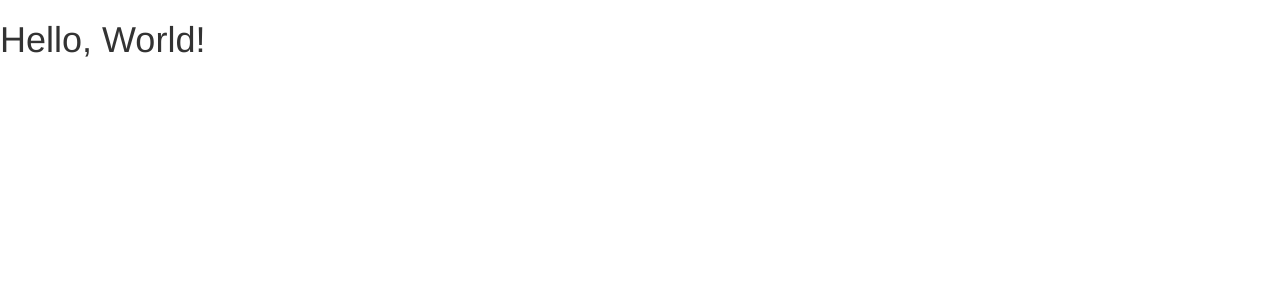
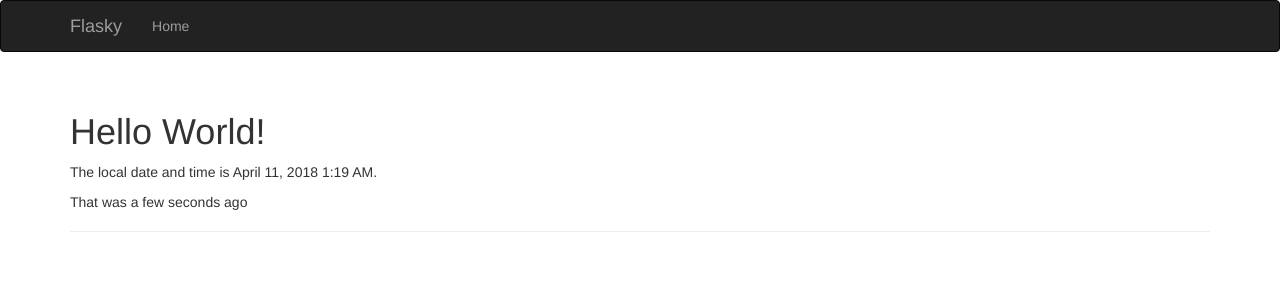
Before and after one commit to MiracleWong/flasky, a Flask app: page / in a window 1280 px wide. Shown: the top 300 px of the page. Run offline with Flask 2, Linux system fonts and the light colour scheme; some libraries are stand-ins or nearby versions.

Commit message:
add the Flask-Moment to show datetime

```diff
--- a/hello.py
+++ b/hello.py
@@ -5,22 +5,27 @@
 from flask import request
 from flask import make_response
 from flask import render_template
-from flask.ext.script import Manager
+from flask.ext.script import Manager, Server
 from flask_bootstrap import Bootstrap
+from flask_moment import Moment
+from datetime import datetime
 
 app = Flask(__name__)
 manager = Manager(app)
+manager.add_command("runserver", Server(use_debugger=True))
 bootstrap = Bootstrap(app)
+moment = Moment(app)
 
 @app.route('/')
 def index():
-    # return '<h1>Hello World</h1>'
+    # return '<h1>Hello M iracle</h1>'
     # user_agent = request.headers.get('User-Agent')
     # return '<p>Your browser is %s</p>' % user_agent
     # response = make_response('<h1>This document carries a cookie!</h1>')
     # response.set_cookie('answer', '42')
     # return response
-    return render_template('index.html')
+    print(datetime.utcnow())
+    return render_template('index.html', current_time=datetime.utcnow())
 
 @app.route('/user/<name>')
 def user(name):
--- a/requestments.txt
+++ b/requestments.txt
@@ -1,8 +1,12 @@
 click==6.7
+dominate==2.3.1
 Flask==0.12.2
+Flask-Bootstrap==3.3.7.1
+Flask-Moment==0.6.0
 Flask-Script==2.0.6
 itsdangerous==0.24
 Jinja2==2.10
 MarkupSafe==1.0
 pygame==1.9.3
+visitor==0.1.3
 Werkzeug==0.14.1
--- a/templates/base.html
+++ b/templates/base.html
@@ -27,4 +27,4 @@
 <div class="container">
     {% block page_content %}{% endblock %}
 </div>
-{% endblock %}
+{% endblock %} {% block scripts %} {{ super() }} {{ moment.include_moment() }} {% endblock %}
--- a/templates/index.html
+++ b/templates/index.html
@@ -1,4 +1,7 @@
-{% extends "base.html" %} {% block title %} Index {% endblock title %} {% block head %} {{ super() }}
-<style></style>
-{% endblock head %} {% block body %}
-<h1>Hello, World!</h1> {% endblock body %}
+{% extends "base.html" %} {% block title %}Flasky{% endblock %} {% block page_content %}
+<div class="page-header">
+    <h1>Hello World!</h1>
+    <p>The local date and time is {{ moment(current_time).format('LLL') }}.</p>
+    <p>That was {{ moment(current_time).fromNow(refresh=True) }}</p>
+</div>
+{% endblock %}
```
